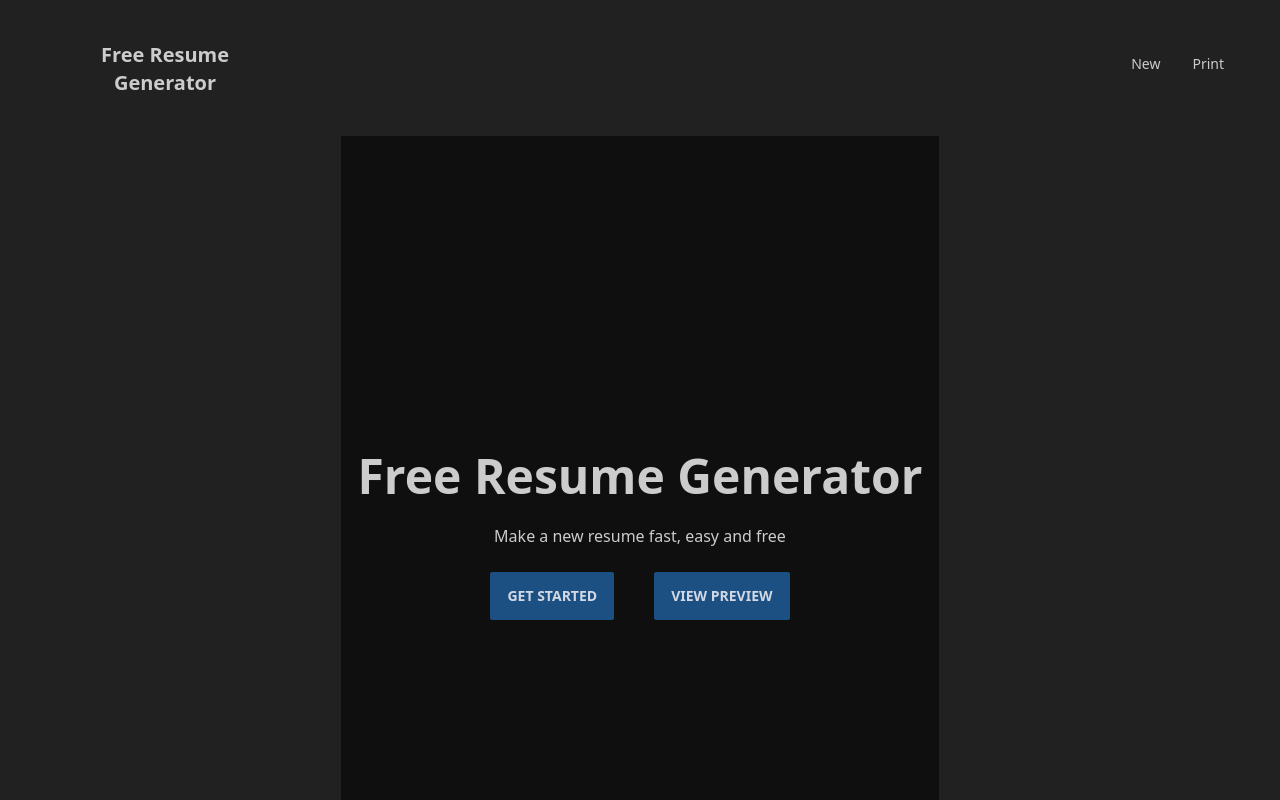
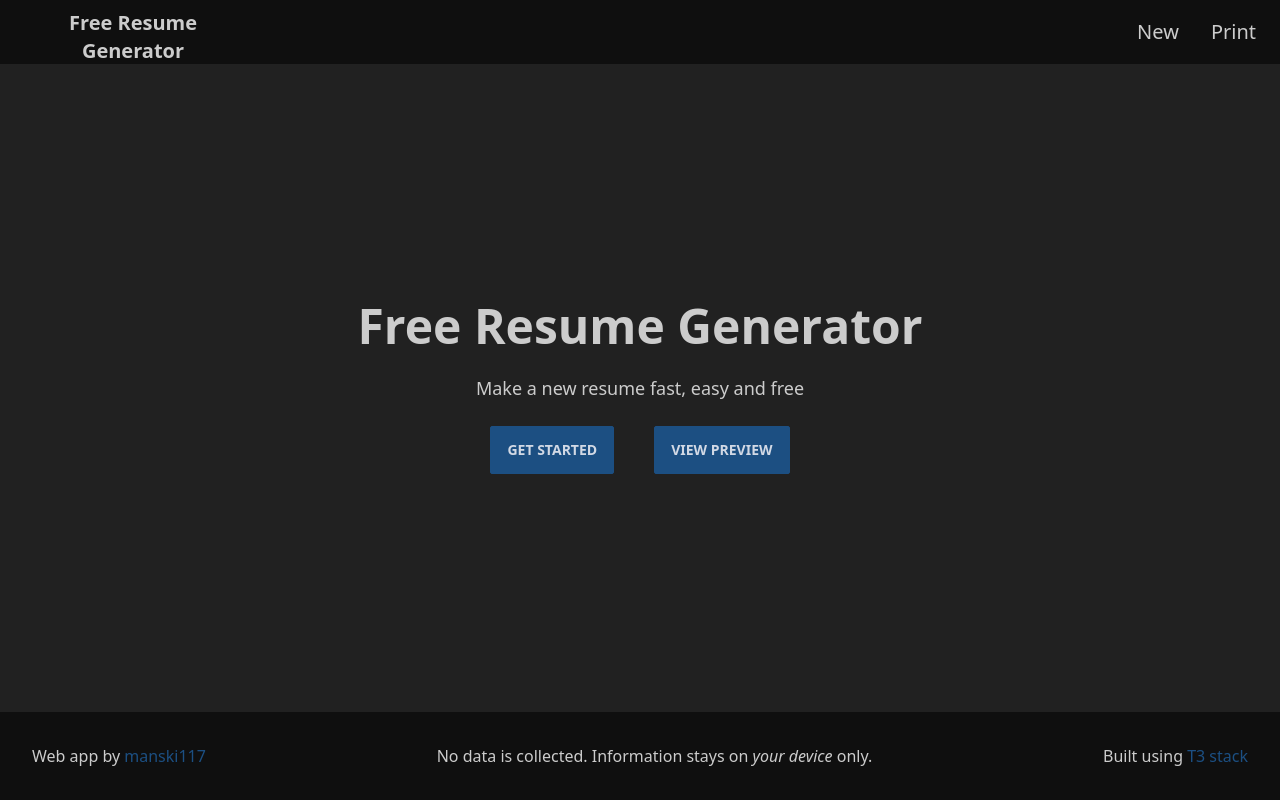
Before and after one commit to manski117/resume-generator, a Next.js app: page / in a window 1280 px wide. Shown: the top 800 px of the page. Built offline with nearby package versions, Linux system fonts and the light colour scheme.

Commit message:
Cleanup layout

```diff
--- a/src/app/layout.tsx
+++ b/src/app/layout.tsx
@@ -18,7 +18,7 @@
           <meta name="viewport" content="width=device-width, initial-scale=1.0" />
         </head>
         <body>
-        <div className="flex items-center justify-between flex-col pt-8 px-8 space-y-10 min-h-screen">
+        <div className="flex items-center justify-between flex-col space-y-10 min-h-screen">
           <Navbar />
           <main>{children}</main>
           <footer className="footer footer-center p-4 bg-base-200 w-[100vw] h-24 md:h-fit text-base-content">
--- a/src/app/page.tsx
+++ b/src/app/page.tsx
@@ -5,11 +5,11 @@
 export default function Home() {
   return (
     <>
-      <div className="hero min-h-screen bg-base-200">
+      <div className="hero h-30 bg-base-100">
         <div className="hero-content flex-col lg:flex-row">
           <div className="flex flex-col justify-center items-center" >
             <h1 className="text-5xl text-center font-bold">Free Resume Generator</h1>
-            <p className="py-6">
+            <p className="py-6 text-lg">
               Make a new resume fast, easy and free
             </p>
             <div className="w-full flex flex-row items-center justify-center gap-6 md:gap-10">
--- a/src/components/Navbar.tsx
+++ b/src/components/Navbar.tsx
@@ -7,14 +7,14 @@
   const currentRoute = usePathname();
 
   return (
-    <div className="navbar bg-base-100">
+    <div className="navbar bg-base-200">
       <div className="flex-1">
         <Link href="/" className="btn btn-ghost w-[150px] md:w-[250px] normal-case text-sm md:text-xl" title="home">
           Free Resume Generator
         </Link>
       </div>
       <div className="flex-none">
-        <ul className="menu menu-horizontal p-0">
+        <ul className="menu menu-horizontal text-base md:text-xl p-0">
           <li>
             <Link
               href="/new"
```
